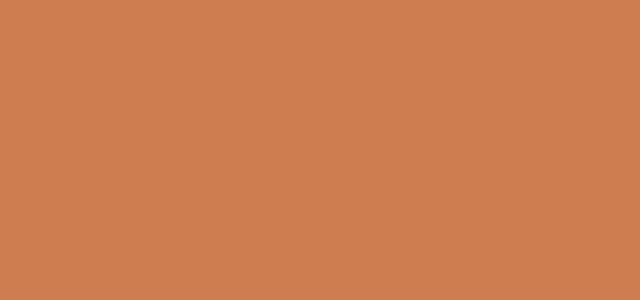
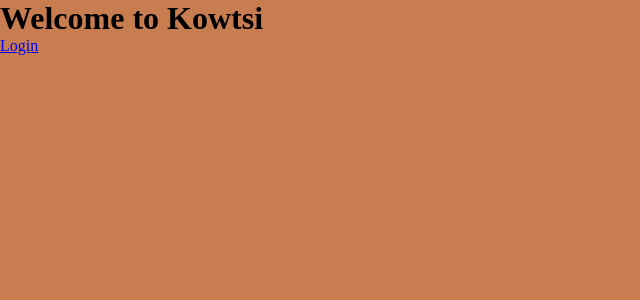
Before and after one commit to Torehpies/kowtsi2, a Vue app: page / in a window 1280 px wide. Shown: the top 300 px of the page, without its empty margins (0-640 px from the left). Built offline with nearby package versions, Linux system fonts and the light colour scheme.

Commit message:
Router Setup

```diff
--- a/index.html
+++ b/index.html
@@ -1,10 +1,10 @@
 <!DOCTYPE html>
 <html lang="en">
-  <head>
+  <head >
     <meta charset="UTF-8">
-    <link rel="icon" href="/favicon.ico">
+    <link rel="icon" href="/logo.png">
     <meta name="viewport" content="width=device-width, initial-scale=1.0">
-    <title>Vite App</title>
+    <title>Kowtsi</title>
   </head>
   <body style="margin:0;">
     <div id="app"></div>
--- a/package.json
+++ b/package.json
@@ -9,7 +9,8 @@
     "preview": "vite preview"
   },
   "dependencies": {
-    "vue": "^3.4.21"
+    "vue": "^3.4.21",
+    "vue-router": "^4.3.0"
   },
   "devDependencies": {
     "@vitejs/plugin-vue": "^5.0.4",
--- a/src/App.vue
+++ b/src/App.vue
@@ -1,18 +1,8 @@
 <script setup>
   import { ref } from 'vue'
 
-  const brown= ref('#ce7d50')
 </script>
 
 <template>
-  <div class=full-screen-div :style="{ backgroundColor: brown }">
-
-  </div>
+  <router-view></router-view>
 </template>
-
-<style scoped>
-  .full-screen-div{
-    width: 100vw;
-    height: 100vh;
-  }
-</style>
--- /dev/null
+++ b/src/assets/main.css
@@ -0,0 +1,9 @@
+#app{
+  width: 100vw;
+  height: 100vh;
+  background-color: #C87D50;
+}
+
+h1, p{
+  margin: 0;
+}
--- /dev/null
+++ b/src/router/index.js
@@ -0,0 +1,35 @@
+
+import { createRouter, createWebHistory } from 'vue-router';
+import Home from '@/views/Home.vue'
+import Login from '@/views/Login.vue'
+import Index from '@/views/Index.vue'
+import Profile from '@/views/Profile.vue'
+
+const router = createRouter({
+  history: createWebHistory(import.meta.env.BASE_URL),
+  routes: [
+    {
+      path: '/',
+      name: 'Kowtsi',
+      component: () => import('@/views/Index.vue')
+    },
+    {
+      path: '/home',
+      name: 'Kowtsi | Home',
+      component: () => import('../views/Home.vue')
+    },
+    {
+      path: '/login',
+      name: 'Kowtsi | Login',
+      component: () => import('../views/Login.vue')
+    },
+    {
+      path: '/profile',
+      name: 'Kowtsi | Profile',
+      component: () => import('../views/Profile.vue')
+    }
+
+  ]
+})
+
+export default router;
--- /dev/null
+++ b/src/views/Home.vue
@@ -0,0 +1,13 @@
+<template>
+  <div>
+    <p> home to gage </p>
+  </div>
+</template>
+
+<script setup>
+
+</script>
+
+<style scoped>
+
+</style>
--- /dev/null
+++ b/src/views/Index.vue
@@ -0,0 +1,10 @@
+<template>
+  <div>
+    <h1> Welcome to Kowtsi </h1>
+    <router-link to="/login">Login</router-link>
+  </div>
+</template>
+
+<script setup>
+
+</script>
--- /dev/null
+++ b/src/views/Login.vue
@@ -0,0 +1,13 @@
+<template>
+  <div>
+    <p> login to </p>
+  </div>
+</template>
+
+<script setup>
+
+</script>
+
+<style lang="scss" scoped>
+
+</style>
--- /dev/null
+++ b/src/views/Profile.vue
@@ -0,0 +1,13 @@
+<template>
+  <div>
+
+  </div>
+</template>
+
+<script setup>
+
+</script>
+
+<style lang="scss" scoped>
+
+</style>
```
Also changed, not shown: src/components/Sidebar.vue (added, +15 -0 lines), src/main.js (+8 -1 lines), public/logo.png (added), 1 other file (tests, documents, lock files or other folders).
